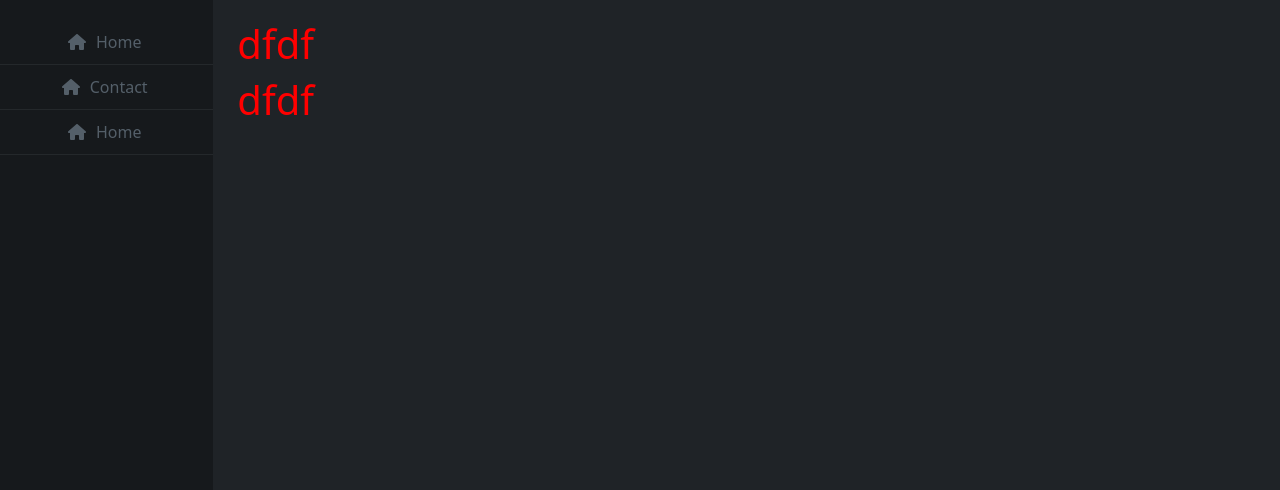
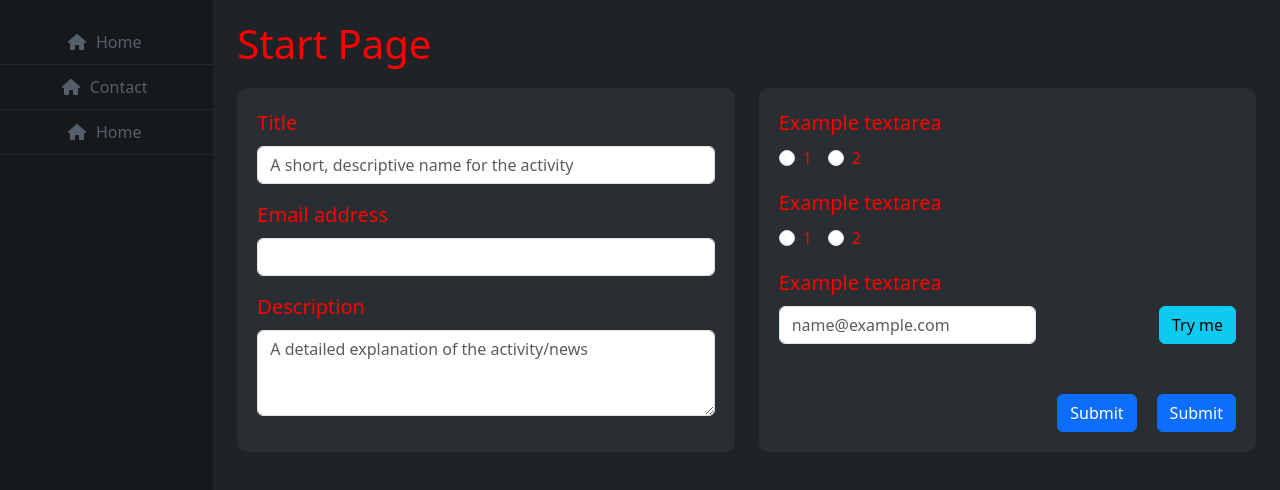
Before and after one commit to RN848/KFUPM-Hup, a React (Create React App) app: page / in a window 1280 px wide. Shown: the top 490 px of the page. Built offline with nearby package versions, Linux system fonts and the light colour scheme.

Commit message:
finaly, first page

```diff
--- a/src/components/Body.js
+++ b/src/components/Body.js
@@ -3,6 +3,8 @@ import Row from "react-bootstrap/Row";
 import Col from "react-bootstrap/Col";
 import Nav from "./Nav.js";
 import "../styles/master.css";
+import "../styles/main.css";
+
 import React, { useState } from "react";
 
 export default function Body({ children }) {
--- /dev/null
+++ b/src/components/Inputs.js
@@ -0,0 +1,42 @@
+import Form from "react-bootstrap/Form";
+import Button from "react-bootstrap/Button";
+
+export function NormInput({
+  setInputs,
+  inputs,
+  input,
+  type,
+  label,
+  placeholder,
+}) {
+  return (
+    <Form.Group className="mb-3" controlId="exampleForm.ControlInput1">
+      <Form.Label className="label">{label}</Form.Label>
+
+      <Form.Control
+        type={type}
+        placeholder={placeholder}
+        value={inputs[input]}
+        onChange={(e) => setInputs({ ...inputs, [input]: e.target.value })}
+      />
+    </Form.Group>
+  );
+}
+
+export function Textarea({ setInputs, inputs, input, label, placeholder }) {
+  return (
+    <Form.Group className="mb-3" controlId="exampleForm.ControlTextarea1">
+      <div>
+        <Form.Label className="label">{label}</Form.Label>
+
+        <Form.Control
+          as="textarea"
+          rows={3}
+          placeholder={placeholder}
+          value={inputs[input]}
+          onChange={(e) => setInputs({ ...inputs, [input]: e.target.value })}
+        />
+      </div>
+    </Form.Group>
+  );
+}
--- a/src/pages/Home.js
+++ b/src/pages/Home.js
@@ -1,11 +1,145 @@
 import Body from "../components/Body";
 import "../styles/main.css";
+import "../styles/master.css";
+import Row from "react-bootstrap/Row";
+import Col from "react-bootstrap/Col";
+import Form from "react-bootstrap/Form";
+import Button from "react-bootstrap/Button";
+import { useState } from "react";
+import { NormInput } from "../components/Inputs";
+import { Textarea } from "../components/Inputs";
 
 const Home = () => {
+  const [inputs, setInputs] = useState({
+    title: "",
+    subtitle: "",
+    desc: "",
+    type: "activity",
+    appearance: "all",
+    joinLink: "",
+    image: "No file chosen",
+  });
+
   return (
     <Body>
-      <h1 style={{ color: "red" }}>dfdf</h1>
-      <h1 style={{ color: "red" }}>dfdf</h1>
+      <div className="body">
+        <h1>Start Page</h1>
+        <Row className="g-4" md={2} sm={1} xs={1}>
+          <Col>
+            <div className="wid-colum">
+              <Form className="form">
+                <NormInput
+                  inputs={inputs}
+                  setInputs={setInputs}
+                  input={"title"}
+                  type={"text"}
+                  label={"Title"}
+                  placeholder={"A short, descriptive name for the activity"}
+                />
+
+                <NormInput
+                  inputs={inputs}
+                  setInputs={setInputs}
+                  input={"subtitle"}
+                  type={"text"}
+                  label={"Email address"}
+                  placeholder={""}
+                />
+
+                <Textarea
+                  inputs={inputs}
+                  setInputs={setInputs}
+                  input={"desc"}
+                  label={"Description"}
+                  placeholder={"A detailed explanation of the activity/news"}
+                />
+              </Form>
+            </div>
+          </Col>
+          <Col>
+            <div className="wid-colum">
+              <Form className="form">
+                <Form.Label className="label">Example textarea</Form.Label>
+                {["radio"].map((type) => (
+                  <div key={`inline-${type}`} className="mb-3">
+                    <Form.Check
+                      inline
+                      label="1"
+                      name="group1"
+                      type={type}
+                      id={`inline-${type}-1`}
+                    />
+                    <Form.Check
+                      inline
+                      label="2"
+                      name="group1"
+                      type={type}
+                      id={`inline-${type}-2`}
+                    />
+                  </div>
+                ))}
+                {/*  */}
+                <Form.Label className="label">Example textarea</Form.Label>
+                {["radio"].map((type) => (
+                  <div key={`inline-${type}`} className="mb-3">
+                    <Form.Check
+                      inline
+                      label="1"
+                      name="group1"
+                      type={type}
+                      id={`inline-${type}-1`}
+                    />
+                    <Form.Check
+                      inline
+                      label="2"
+                      name="group1"
+                      type={type}
+                      id={`inline-${type}-2`}
+                    />
+                  </div>
+                ))}
+                <Form.Label className="label">Example textarea</Form.Label>
+                <div
+                  style={{
+                    display: "flex",
+                    justifyContent: "space-between",
+                    marginBottom: "16px",
+                  }}
+                >
+                  <div>
+                    <Form.Control
+                      type="email"
+                      placeholder="name@example.com"
+                      style={{}}
+                    />
+                  </div>
+                  <div>
+                    <label for="inputField" className={"btn btn-info"}>
+                      Try me
+                    </label>
+                    <input
+                      type="file"
+                      id="inputField"
+                      style={{ display: "none" }}
+                    ></input>
+                  </div>
+                </div>
+              </Form>
+              <div
+                style={{
+                  display: "flex",
+                  justifyContent: "end",
+                  gap: "20px",
+                  marginTop: "50px",
+                }}
+              >
+                <Button as="input" type="submit" value="Submit" />
+                <Button as="input" type="submit" value="Submit" />
+              </div>
+            </div>
+          </Col>
+        </Row>
+      </div>
     </Body>
   );
 };
--- /dev/null
+++ b/src/styles/components/_body.scss
@@ -0,0 +1,21 @@
+.body {
+  color: red;
+
+  & > h1 {
+    margin-bottom: 20px;
+  }
+
+  .wid-colum {
+    background-color: #292e33;
+    border-radius: 10px;
+    height: 100%;
+    color: red;
+    padding: 20px;
+  }
+
+  .form {
+    .label {
+      font-size: 20px;
+    }
+  }
+}
--- a/src/styles/main.css
+++ b/src/styles/main.css
@@ -61,7 +61,30 @@ h1 {
   }
 }
 
-html, body, #root {
+.body {
+  color: red;
+}
+.body > h1 {
+  margin-bottom: 20px;
+}
+.body .wid-colum {
+  background-color: #292e33;
+  border-radius: 10px;
+  height: 100%;
+  color: red;
+  padding: 20px;
+}
+.body .form .label {
+  font-size: 20px;
+}
+
+html,
+body,
+#root {
   height: 100%;
   margin: 0;
+}
+
+h1 {
+  color: red;
 }/*# sourceMappingURL=main.css.map */
--- a/src/styles/main.scss
+++ b/src/styles/main.scss
@@ -6,8 +6,15 @@
 @import "./utils/mixins";
 @import "./components/nav";
 
+@import "./components/body";
 
-html, body , #root{
-    height: 100%;
-    margin: 0;
-  }
+html,
+body,
+#root {
+  height: 100%;
+  margin: 0;
+}
+
+h1 {
+  color: red;
+}
```
Also changed, not shown: 1 other file (tests, documents, lock files or other folders).
